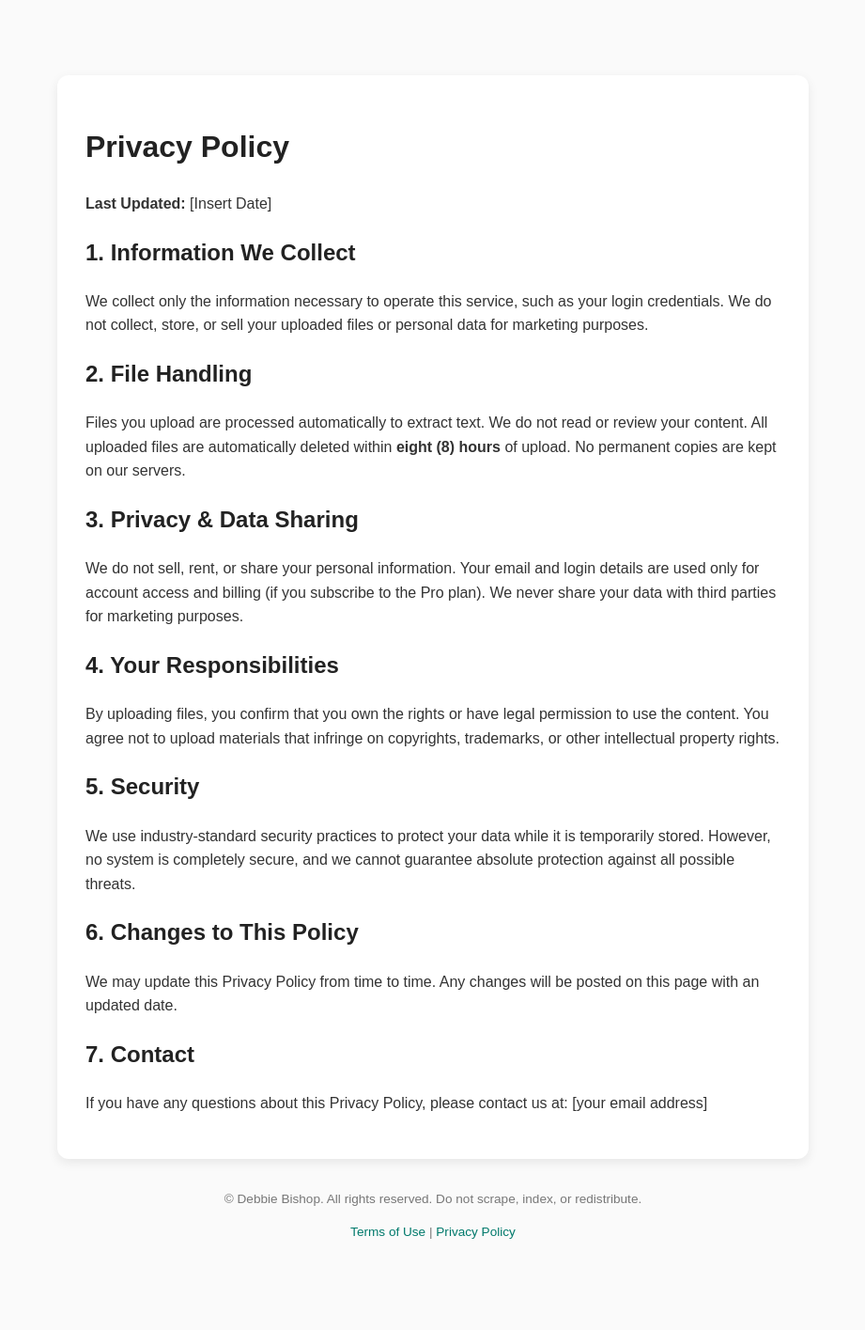
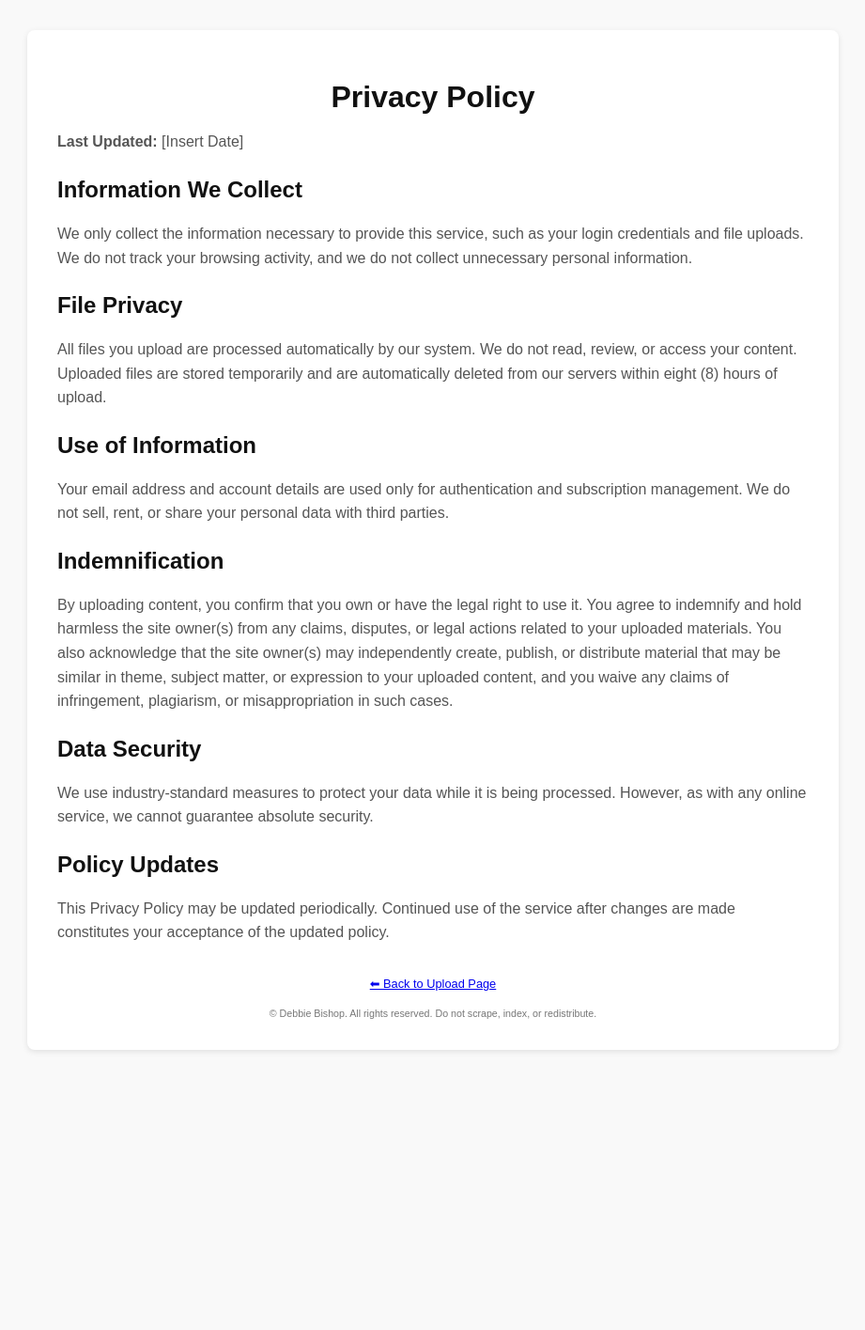
Before and after one commit to dbishop604/cleancopy_app, a Flask app: template templates/privacy.html in a window 1280 px wide. Shown: the whole page at 94% size, without its empty margins (179-1100 px from the left). After the commit the page ends 1119 px from the top, so only its background shows below. Run offline with Flask 3, Linux system fonts and the light colour scheme; the template is opened without the code that fills it, so the values that code supplies are empty.

Commit message:
Update privacy.html

```diff
--- a/templates/privacy.html
+++ b/templates/privacy.html
@@ -3,74 +3,75 @@
 <head>
   <meta charset="UTF-8" />
   <meta name="viewport" content="width=device-width, initial-scale=1.0"/>
-  <title>Privacy Policy – SeamlessDocs Online</title>
+  <title>Privacy Policy — CleanCopy OCR</title>
   <style>
     body {
       font-family: Arial, sans-serif;
+      background: #f9f9f9;
+      margin: 0;
+      padding: 0;
+      display: flex;
+      justify-content: center;
+      align-items: flex-start;
+      min-height: 100vh;
+    }
+    .container {
+      background: #fff;
+      margin: 2rem;
+      padding: 2rem;
+      border-radius: 8px;
+      box-shadow: 0 2px 6px rgba(0,0,0,0.1);
       max-width: 800px;
-      margin: 60px auto;
+      width: 100%;
+    }
+    h1 {
+      text-align: center;
+      margin-bottom: 1rem;
+      color: #111;
+    }
+    h2 {
+      margin-top: 1.5rem;
+      color: #111;
+    }
+    p {
+      color: #555;
       line-height: 1.6;
-      color: #333;
-      background-color: #fafafa;
-      padding: 20px;
-    }
-    .card {
-      background: #fff;
-      padding: 30px;
-      border-radius: 12px;
-      box-shadow: 0 4px 12px rgba(0,0,0,0.08);
-    }
-    h1, h2 {
-      color: #222;
-    }
-    a {
-      color: #00796b;
-      text-decoration: none;
-    }
-    a:hover {
-      text-decoration: underline;
     }
     footer {
       margin-top: 2rem;
-      font-size: 0.85rem;
+      text-align: center;
+      font-size: 0.8rem;
       color: #777;
-      text-align: center;
     }
   </style>
 </head>
 <body>
-  <div class="card">
+  <div class="container">
     <h1>Privacy Policy</h1>
     <p><strong>Last Updated:</strong> [Insert Date]</p>
 
-    <h2>1. Information We Collect</h2>
-    <p>We collect only the information necessary to operate this service, such as your login credentials. We do not collect, store, or sell your uploaded files or personal data for marketing purposes.</p>
+    <h2>Information We Collect</h2>
+    <p>We only collect the information necessary to provide this service, such as your login credentials and file uploads. We do not track your browsing activity, and we do not collect unnecessary personal information.</p>
 
-    <h2>2. File Handling</h2>
-    <p>Files you upload are processed automatically to extract text. We do not read or review your content. All uploaded files are automatically deleted within <strong>eight (8) hours</strong> of upload. No permanent copies are kept on our servers.</p>
+    <h2>File Privacy</h2>
+    <p>All files you upload are processed automatically by our system. We do not read, review, or access your content. Uploaded files are stored temporarily and are automatically deleted from our servers within eight (8) hours of upload.</p>
 
-    <h2>3. Privacy & Data Sharing</h2>
-    <p>We do not sell, rent, or share your personal information. Your email and login details are used only for account access and billing (if you subscribe to the Pro plan). We never share your data with third parties for marketing purposes.</p>
+    <h2>Use of Information</h2>
+    <p>Your email address and account details are used only for authentication and subscription management. We do not sell, rent, or share your personal data with third parties.</p>
 
-    <h2>4. Your Responsibilities</h2>
-    <p>By uploading files, you confirm that you own the rights or have legal permission to use the content. You agree not to upload materials that infringe on copyrights, trademarks, or other intellectual property rights.</p>
+    <h2>Indemnification</h2>
+    <p>By uploading content, you confirm that you own or have the legal right to use it. You agree to indemnify and hold harmless the site owner(s) from any claims, disputes, or legal actions related to your uploaded materials. You also acknowledge that the site owner(s) may independently create, publish, or distribute material that may be similar in theme, subject matter, or expression to your uploaded content, and you waive any claims of infringement, plagiarism, or misappropriation in such cases.</p>
 
-    <h2>5. Security</h2>
-    <p>We use industry-standard security practices to protect your data while it is temporarily stored. However, no system is completely secure, and we cannot guarantee absolute protection against all possible threats.</p>
+    <h2>Data Security</h2>
+    <p>We use industry-standard measures to protect your data while it is being processed. However, as with any online service, we cannot guarantee absolute security.</p>
 
-    <h2>6. Changes to This Policy</h2>
-    <p>We may update this Privacy Policy from time to time. Any changes will be posted on this page with an updated date.</p>
+    <h2>Policy Updates</h2>
+    <p>This Privacy Policy may be updated periodically. Continued use of the service after changes are made constitutes your acceptance of the updated policy.</p>
 
-    <h2>7. Contact</h2>
-    <p>If you have any questions about this Privacy Policy, please contact us at: [your email address]</p>
+    <footer>
+      <p><a href="{{ url_for('index') }}">⬅ Back to Upload Page</a></p>
+      <small>© Debbie Bishop. All rights reserved. Do not scrape, index, or redistribute.</small>
+    </footer>
   </div>
-
-  <footer>
-    <p>© Debbie Bishop. All rights reserved. Do not scrape, index, or redistribute.</p>
-    <p>
-      <a href="{{ url_for('terms') }}">Terms of Use</a> |
-      <a href="{{ url_for('privacy') }}">Privacy Policy</a>
-    </p>
-  </footer>
 </body>
 </html>
```
